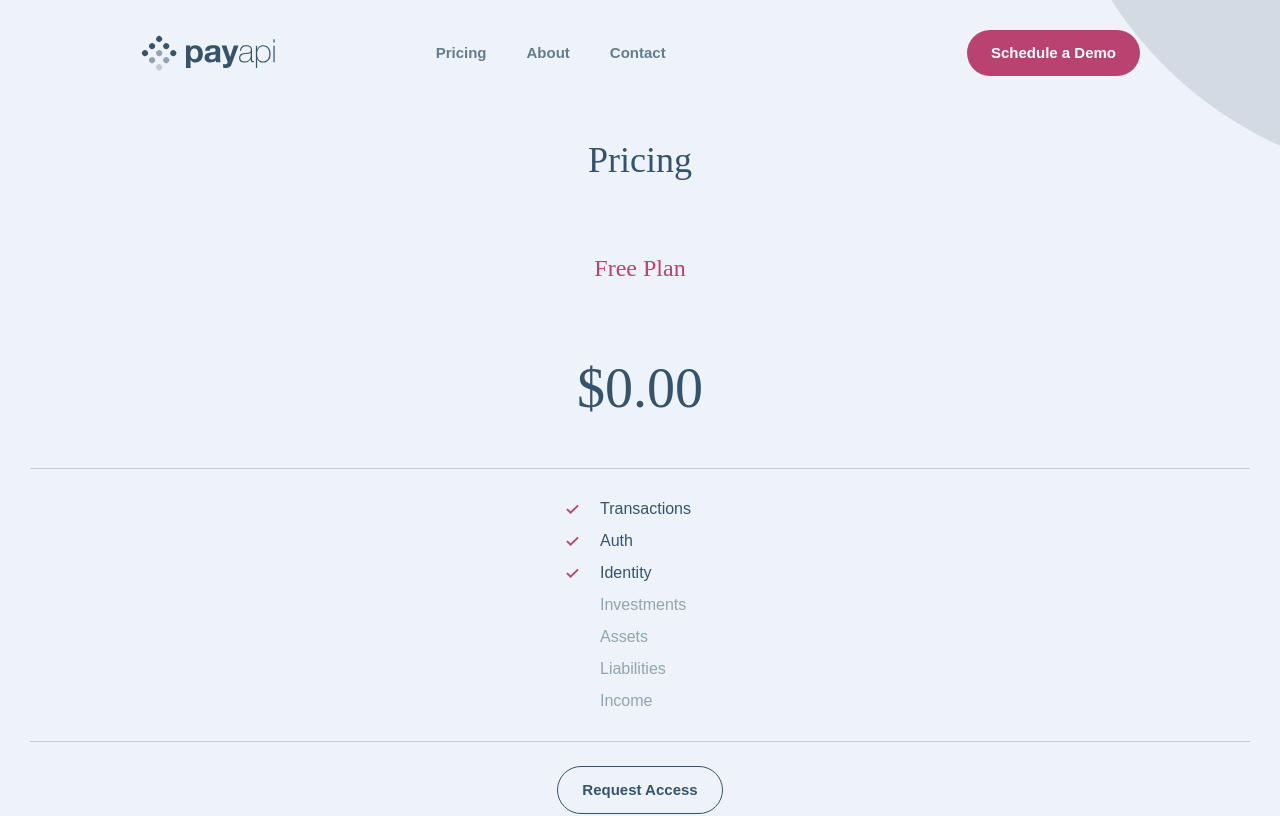
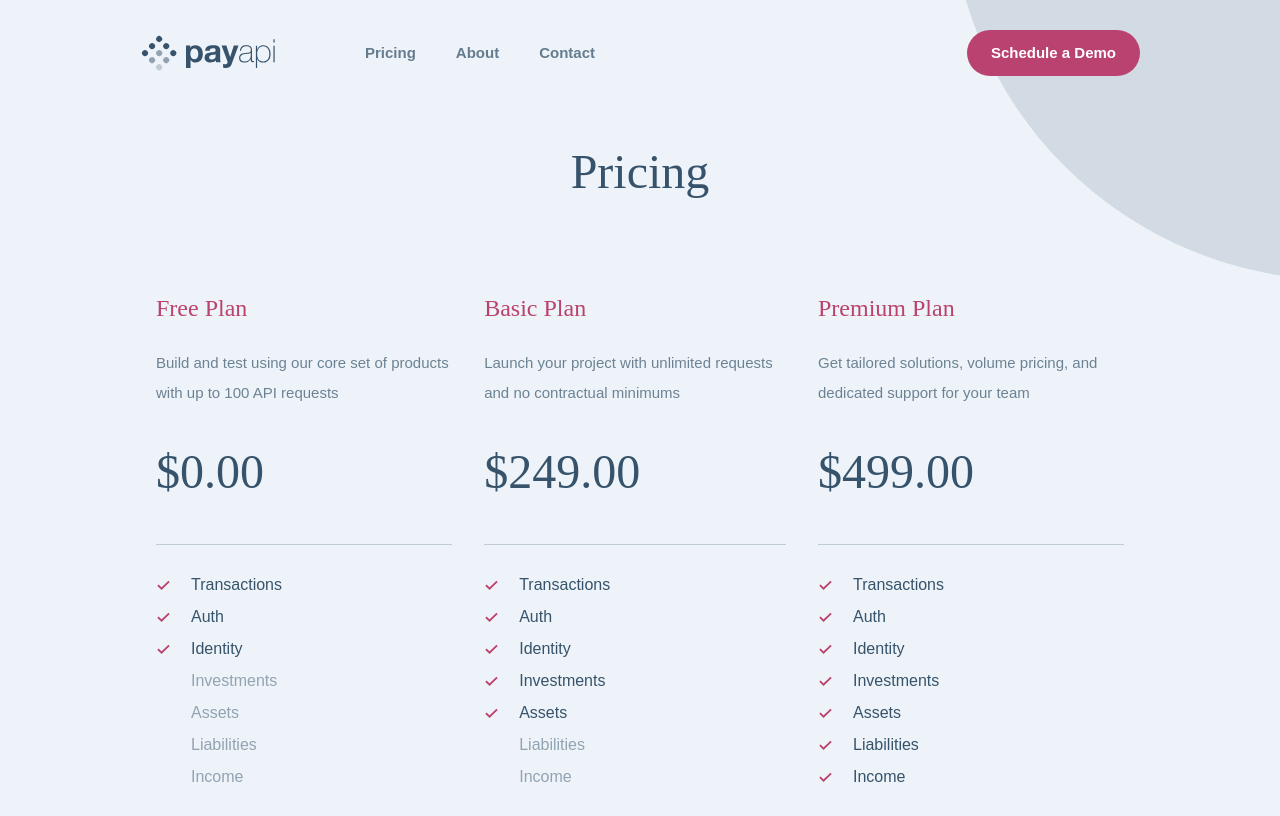
Before and after one commit to ittybe/payapi, a React (Create React App) app: page /pricing in a window 1280 px wide. Shown: the top 816 px of the page. Built offline with nearby package versions, Linux system fonts and the light colour scheme.

Commit message:
pricing desktop tablet styles

```diff
--- a/src/App.css
+++ b/src/App.css
@@ -4,7 +4,7 @@
 
 }
 
-header {
+.header {
     margin-top: var(--m-page-margin-y);
 }
 
@@ -123,6 +123,10 @@ footer::after {
     display: none;
 }
 @media screen and (min-width: 768px) {
+    .header {
+        position: relative;
+        z-index: 10;
+    }
     .header__nav-mobile {
         display: none;
     }
@@ -133,7 +137,7 @@ footer::after {
         @apply flex-1;
         display: flex;
     }
-    .header__nav ul {
+    .header__link-list {
         @apply mx-auto;
     }
     .header__nav li {
@@ -179,7 +183,10 @@ footer::after {
     header.page-margin-x {
         @apply mx-auto;
     }
-
+    .header__link-list, .nav-bottom {
+        margin-left: 70px;
+        margin-right: auto;
+    }
     .footer__content-wrapper {
         @apply mx-auto;
         max-width: var(--max-width-home-desktop);
--- a/src/Pricing.css
+++ b/src/Pricing.css
@@ -75,9 +75,42 @@
 
 
 @media screen and (min-width: 768px) {
-
+    .pricing-page__heading {
+        font-size: var(--t-pricing-page__heading--font-size);
+    }
+    .pricing-section {
+        display: flex;
+        flex-direction: row;
+    }
+    .plan__about {
+        @apply my-4;
+        display: block;
+        color: var(--light-blue);
+        font-size: var(--t-plan__about--font-size);
+        height: 90px;
+    }
+    .plan__price {
+        @apply mt-0;
+        font-size: var(--t-plan__price--font-size);
+    }
+    .plan {
+        @apply m-2;
+    }
+    .pricing-page::after {
+        top: -500px;
+        right: -450px;
+    }
 }
 
 @media screen and (min-width: 1248px) {
-
+    .plan {
+        @apply m-4;
+        text-align: left;
+    }
+    .plan__about {
+        height: auto;
+    }
+    .plan__pro {
+        @apply mr-auto ml-0;
+    }
 }
--- a/src/index.css
+++ b/src/index.css
@@ -6,6 +6,10 @@
 .page-margin-x {
     margin-left: var(--m-page-margin-x);
     margin-right: var(--m-page-margin-x);
+}
+.page-padding-x {
+    padding-left: var(--m-page-margin-x);
+    padding-right: var(--m-page-margin-x);
 }
 
 .email-section__heading {
@@ -16,10 +20,7 @@
     color: var(--blue);
 }
 
-.page-padding-x {
-    padding-left: var(--m-page-margin-x);
-    padding-right: var(--m-page-margin-x);
-}
+
 
 body {
     @apply leading-loose;
@@ -48,4 +49,16 @@ html {
     .email-section__heading {
         font-size: var(--t-home-big-heading)
     }
+    .page-margin-x {
+        @apply mx-8;
+    }
 }
+@media screen and (min-width: 1248px) {
+    .page-margin-x {
+        @apply mx-auto;
+        max-width: 1000px;
+    }
+    .page-padding-x {
+
+    }
+}
--- a/src/variables.css
+++ b/src/variables.css
@@ -24,7 +24,6 @@
     --body-font-weight: 400;
     --page-margin-x: 20px;
 
-
     /* font size */
     --m-big-heading: 32px;
     --m-heading: 18px;
@@ -41,6 +40,7 @@
     --m-plan__heading--font-size: 24px;
     --m-plan__price--font-size: 56px;
     --m-plan__pro--font-size: 16px;
+
     --t-plan__about--font-size: 15px;
     --t-pricing-page__heading--font-size: 48px;
     --t-plan__price--font-size: 48px;
```
